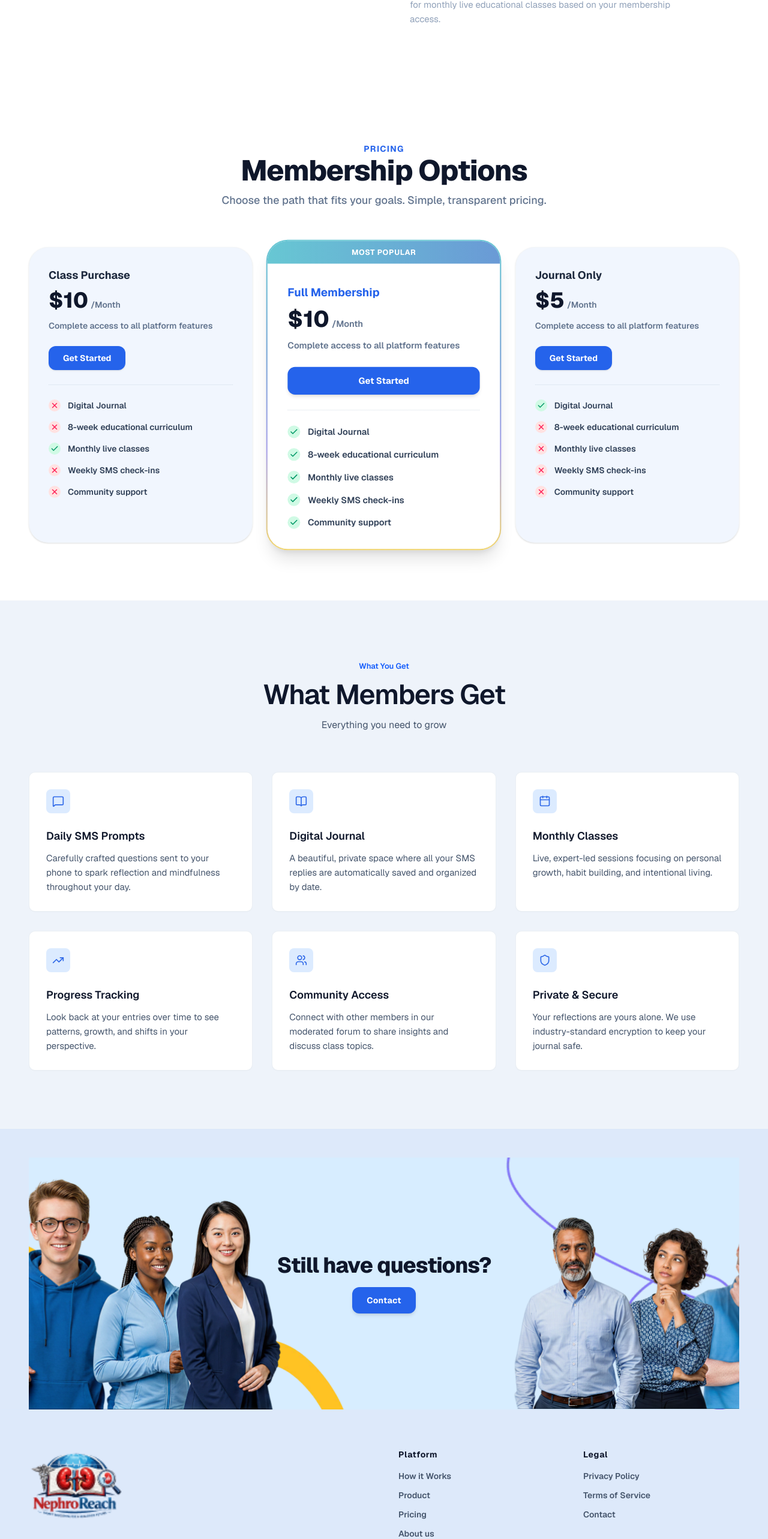
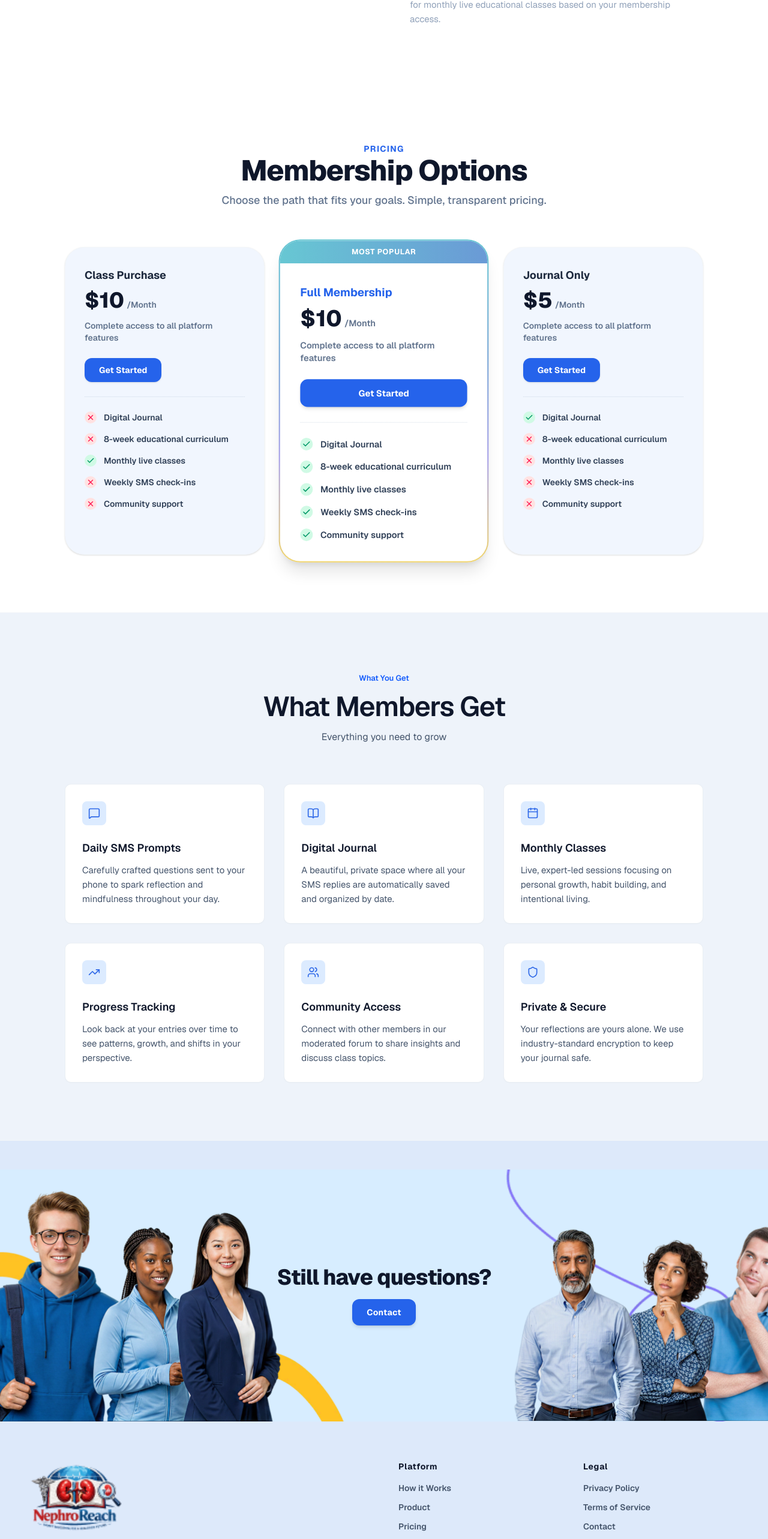
Before and after one commit to mahmud-gitcode/Nephro-reach, a Next.js app: page / in a window 1280 px wide. Shown: the part 2472-5038 px from the top of the page at 60% size. Built offline with nearby package versions, Linux system fonts and the light colour scheme.

Commit message:
feat: add ContactUs, Pricing, and WhatMembersGet homepage components

```diff
--- a/components/homePage/ContactUs.tsx
+++ b/components/homePage/ContactUs.tsx
@@ -10,7 +10,7 @@ export default function ContactUs() {
 
   return (
     <section className="relative w-full bg-[#DDE9FA] pt-12 pb-0">
-      <div className="w-full px-4 sm:px-6 md:px-10 lg:px-12">
+      <div className="w-full">
         {/* Container with Section.png background & Footer matching background color */}
         <div className="relative overflow-hidden w-full min-h-[320px] sm:min-h-[380px] md:min-h-[420px] flex items-center justify-center rounded-none bg-[#DDE9FA]">
 
--- a/components/homePage/Pricing.tsx
+++ b/components/homePage/Pricing.tsx
@@ -9,7 +9,7 @@ export default function Pricing() {
   const { t } = useLanguage();
 
   return (
-    <section id="pricing" className="w-full bg-white py-16 md:py-24 scroll-mt-20">
+    <section id="pricing" className="w-full bg-white py-16 px-15 md:py-24 scroll-mt-20">
       <div className="w-full px-4 sm:px-6 lg:px-12">
 
         {/* Section Title */}
--- a/components/homePage/WhatMembersGet.tsx
+++ b/components/homePage/WhatMembersGet.tsx
@@ -8,7 +8,7 @@ export default function WhatMembersGet() {
   const { t } = useLanguage();
 
   return (
-    <section id="features" className="w-full border-y border-slate-100 bg-[#EEF3FA] py-20 md:py-24">
+    <section id="features" className="w-full border-y border-slate-100 bg-[#EEF3FA] py-20 px-15 md:py-24">
       <div className="w-full px-4 sm:px-6 md:px-10 lg:px-12">
         <div className="mb-12 md:mb-16 text-center space-y-3 max-w-[760px] mx-auto">
           <span className="inline-flex items-center rounded-md px-2 py-0.5 text-[13px] font-semibold text-blue-600">
```
